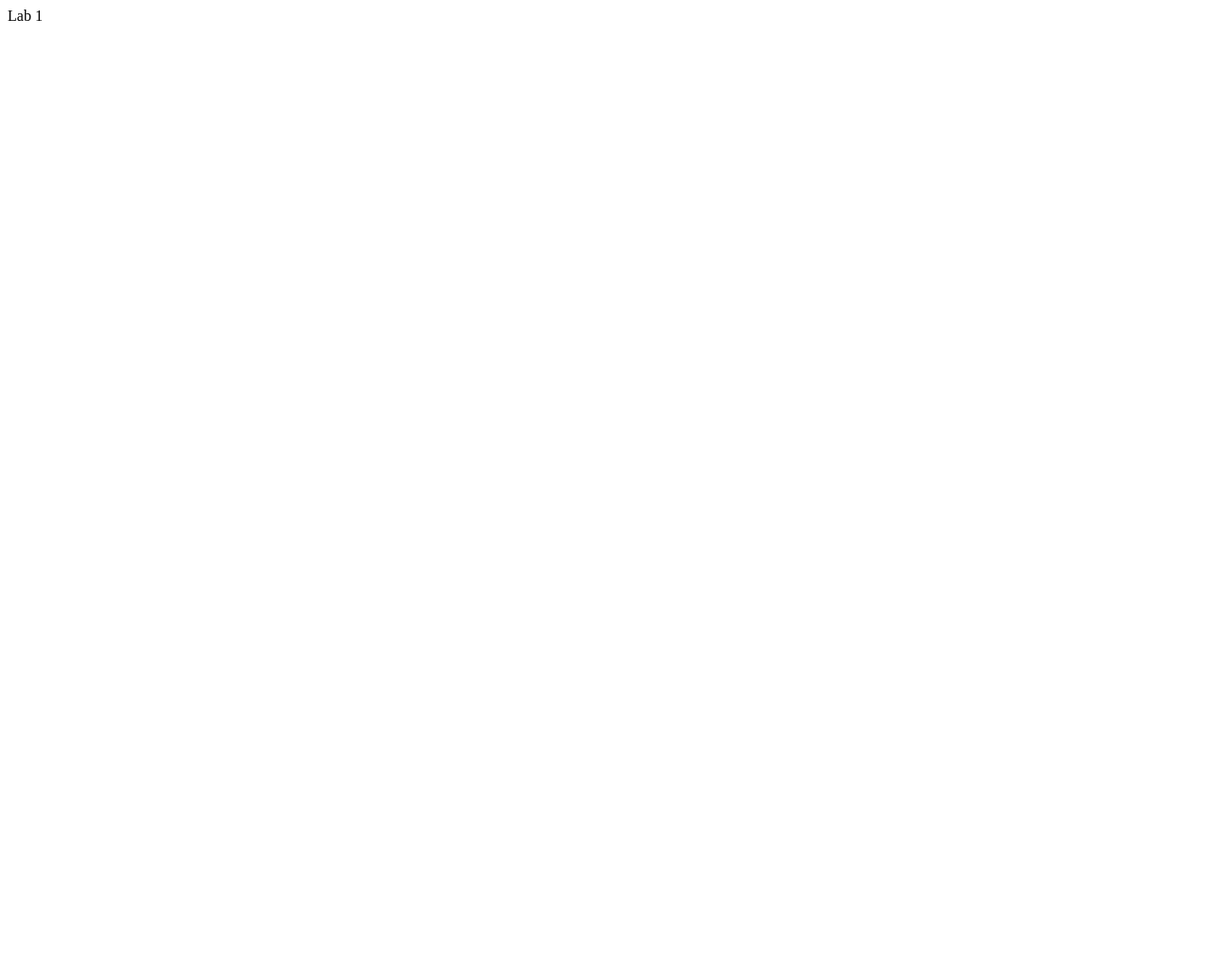
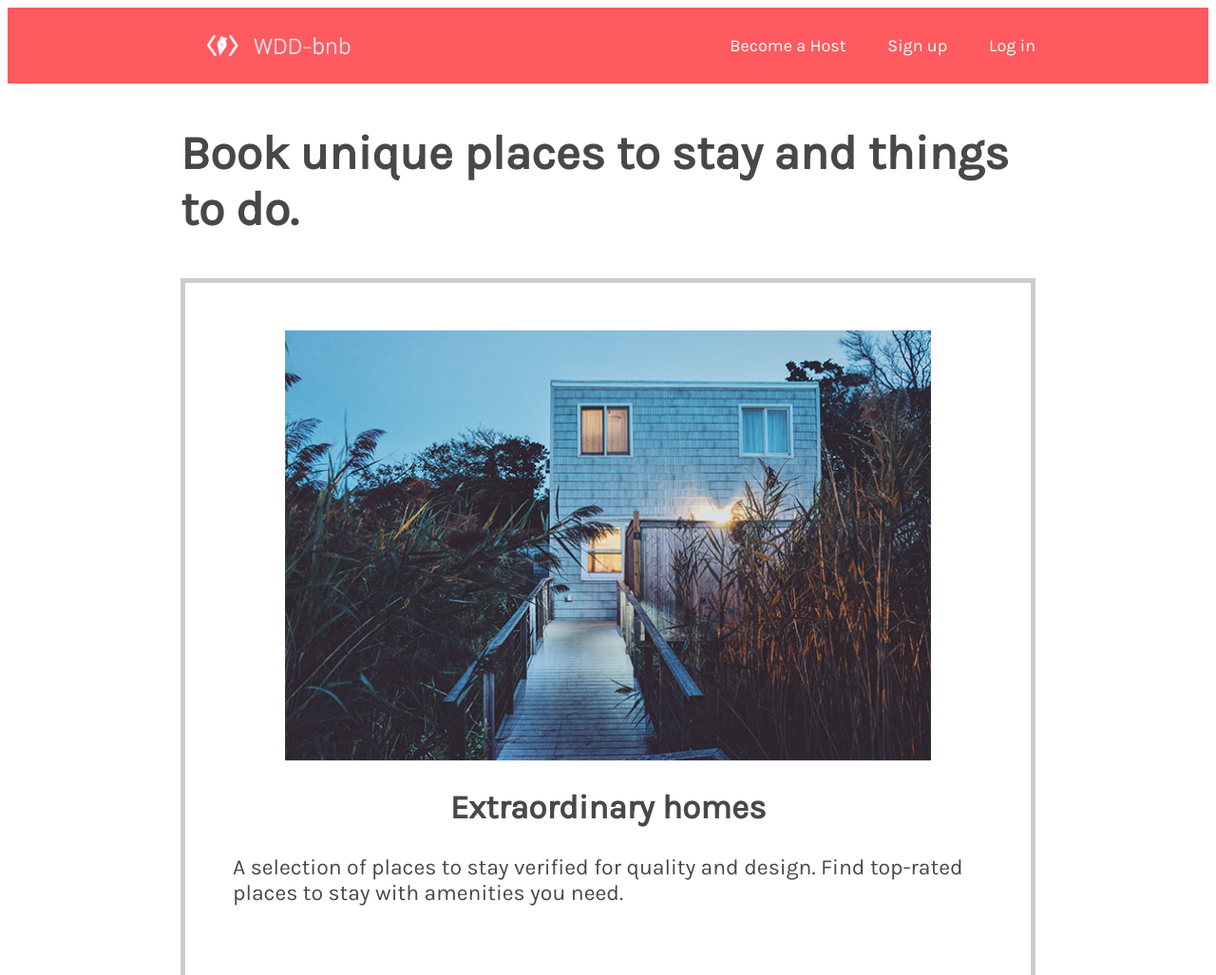
Before and after one commit to lucasmikie/lucasmikie.github.io, a plain HTML site: page labs/lab2/index.html in a window 1280 px wide. Shown: the top 1027 px of the page at 95% size. Before the commit the page ends 800 px from the top, so only its background shows below. Drawn offline with Linux system fonts and the light colour scheme.

Commit message:
finished lab2

```diff
--- /dev/null
+++ b/labs/lab2/css/style.css
@@ -0,0 +1,87 @@
+body {
+    font-family: Karla, sans-serif;
+    color: #484848;
+}
+
+nav ul {
+    list-style-type: none;
+    padding-inline-start: 0;
+    margin-block-start: 0;
+    margin-block-end: 0;
+}
+
+header{
+background-color: #FF5A5F;
+margin: 0;
+padding: 0;
+height: 80px;
+}
+
+#logo {
+    height: 80px;
+}
+
+nav {
+    display: inline-block;
+    float: right;
+}
+nav li {
+    display: inline-block;
+    margin-left: 40px;
+    line-height: 80px;
+}
+
+nav a  {
+color: white;
+font-size: 18px;
+text-decoration: none;
+cursor: pointer;
+cursor: underline;
+}
+
+nav a:visited{
+color: white;
+font-size: 18px;
+text-decoration: none;
+
+}
+
+nav a:hover{
+    text-decoration: underline;
+
+}
+
+.content {
+    width: 900px;
+    margin: auto;
+}
+
+section {
+    padding: 50px;
+    border: 5px solid #cccccc;
+    margin-bottom: 20px;
+}
+
+section img {
+    width: 680px;
+    display: block;
+    margin-left: auto;
+    margin-right: auto;
+
+}
+
+h1 {
+    font-size: 50px;
+    padding-top: 10px;
+    padding-bottom: 10px;
+}
+
+h2 {
+    font-size: 35px;
+    text-align: center;
+
+}
+
+section p {
+    font-size: 23px;
+}
--- a/labs/lab2/index.html
+++ b/labs/lab2/index.html
@@ -1,6 +1,46 @@
-<!DOCTYPE html>
 <html>
-    <body>
-        Lab 1
-    </body>
+  <head>
+    <title>WDD-bnb</title>
+    <link href="https://fonts.googleapis.com/css?family=Karla&display=swap" rel="stylesheet">
+    <link rel="stylesheet" href="css/style.css">
+  </head>
+  <body>
+    <header>
+      <div class="content">
+      <a href="home">
+        <img src="img/logo.png" alt="" id="logo"/>
+      </a>
+      <nav>
+        <ul>
+          <li><a href="become-host">Become a Host</a></li>
+          <li><a href="sign-up">Sign up</a></li>
+          <li><a href="log-in">Log in</a></li>
+        </ul>
+      </nav>
+    </div>
+    </header>
+    <div class="content">
+    <h1>Book unique places to stay and things to do.</h1>
+    <section>
+      <img src="img/house.png" />
+      <h2>Extraordinary homes</h2>
+      <p>
+        A selection of places to stay verified for quality and design. Find
+        top-rated places to stay with amenities you need.
+      </p>
+    </section>
+    <section>
+      <img src="img/city.png" />
+      <h2>Places to stay around the world</h2>
+      <p>Explore a new city on your next trip!</p>
+    </section>
+    <section>
+      <img src="img/sushimaking.png" />
+      <h2>Top-rated experiences</h2>
+      <p>
+        Book one-of-a-kind activities hosted by locals, created for the curious.
+      </p>
+    </div>
+    </section>
+  </body>
 </html>
```
Also changed, not shown: labs/lab2/img/city.png (added), labs/lab2/img/house.png (added), labs/lab2/img/logo.png (added), labs/lab2/img/sushimaking.png (added).
